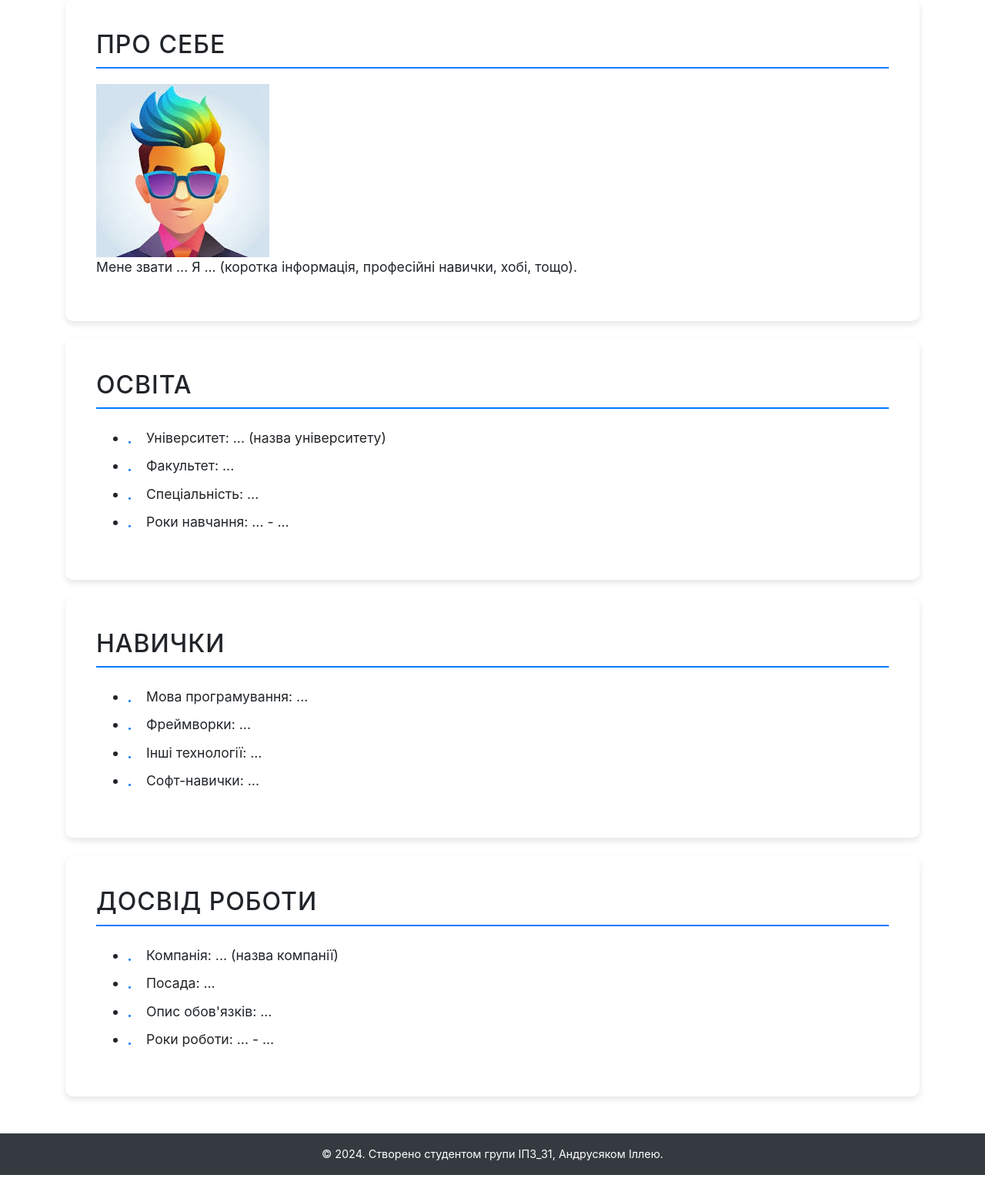
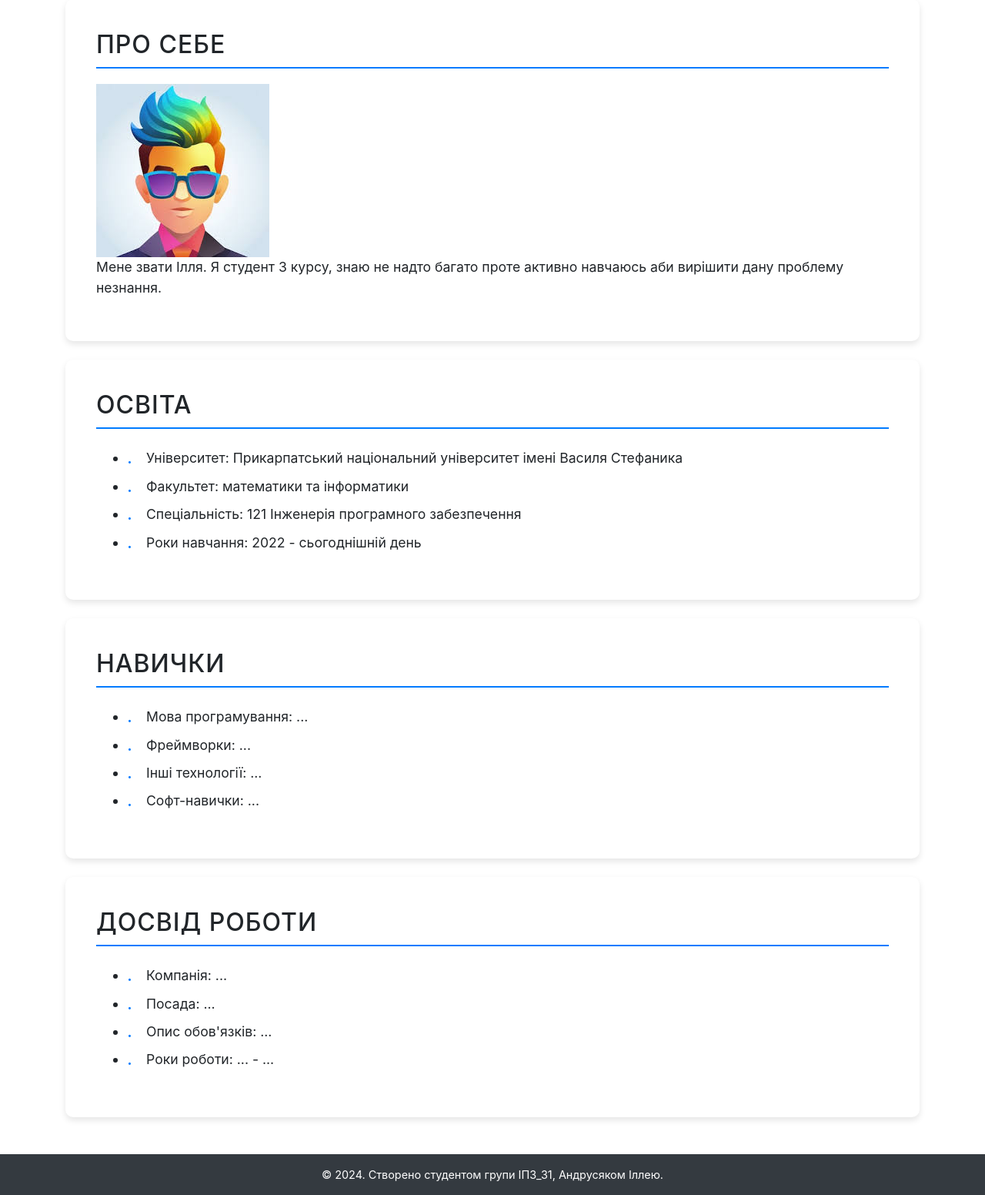
Before and after one commit to TarasDunets/flask-app-lab, a Flask app: page /resume in a window 1280 px wide. Shown: the part 166-1718 px from the top of the page at 77% size. Before the commit the page ends 1692 px from the top, so only its background shows below. Run offline with Flask 3, Linux system fonts and the light colour scheme; some libraries are stand-ins or nearby versions.

Commit message:
file arrangement has been fixed, some resume fields have been filled

```diff
--- a/templates/resume.html
+++ b/templates/resume.html
@@ -3,37 +3,38 @@
 {% block content %}
 <section id="about" class="mb-4">
     <h2>Про себе</h2>
-    <img src="{{ url_for('static', filename='avatar.jpg') }}" alt="Фото">
-    <p>Мене звати ... Я ... (коротка інформація, професійні навички, хобі, тощо).</p>
+    <img src="{{ url_for('static', filename='images/avatar.jpg') }}" alt="Фото">
+    <p>Мене звати Ілля. Я студент 3 курсу, знаю не надто багато проте активно навчаюсь
+        аби вирішити дану проблему незнання.</p>
 </section>
 
 <section id="education" class="mb-4">
     <h2>Освіта</h2>
     <ul>
-        <li>Університет: ... (назва університету)</li>
-        <li>Факультет: ...</li>
-        <li>Спеціальність: ...</li>
-        <li>Роки навчання: ... - ...</li>
+        <li>Університет: Прикарпатський національний університет імені Василя Стефаника</li>
+        <li>Факультет: математики та інформатики</li>
+        <li>Спеціальність: 121 Інженерія програмного забезпечення</li>
+        <li>Роки навчання: 2022 - сьогоднішній день</li>
     </ul>
 </section>
 
 <section id="skills" class="mb-4">
     <h2>Навички</h2>
     <ul>
-        <li>Мова програмування: ...</li>
+        <li>Мова програмування: ... </li>
         <li>Фреймворки: ...</li>
-        <li>Інші технології: ...</li>
-        <li>Софт-навички: ...</li>
+        <li>Інші технології: ... </li>
+        <li>Софт-навички: ... </li>
     </ul>
 </section>
 
 <section id="experience" class="mb-4">
     <h2>Досвід роботи</h2>
     <ul>
-        <li>Компанія: ... (назва компанії)</li>
-        <li>Посада: ...</li>
-        <li>Опис обов'язків: ...</li>
-        <li>Роки роботи: ... - ...</li>
+        <li>Компанія: ... </li>
+        <li>Посада: ... </li>
+        <li>Опис обов'язків: ... </li>
+        <li>Роки роботи: ... - ... </li>
     </ul>
 </section>
 {% endblock %}
```
Also changed, not shown: static/images/avatar.jpg (renamed from static/avatar.jpg).
